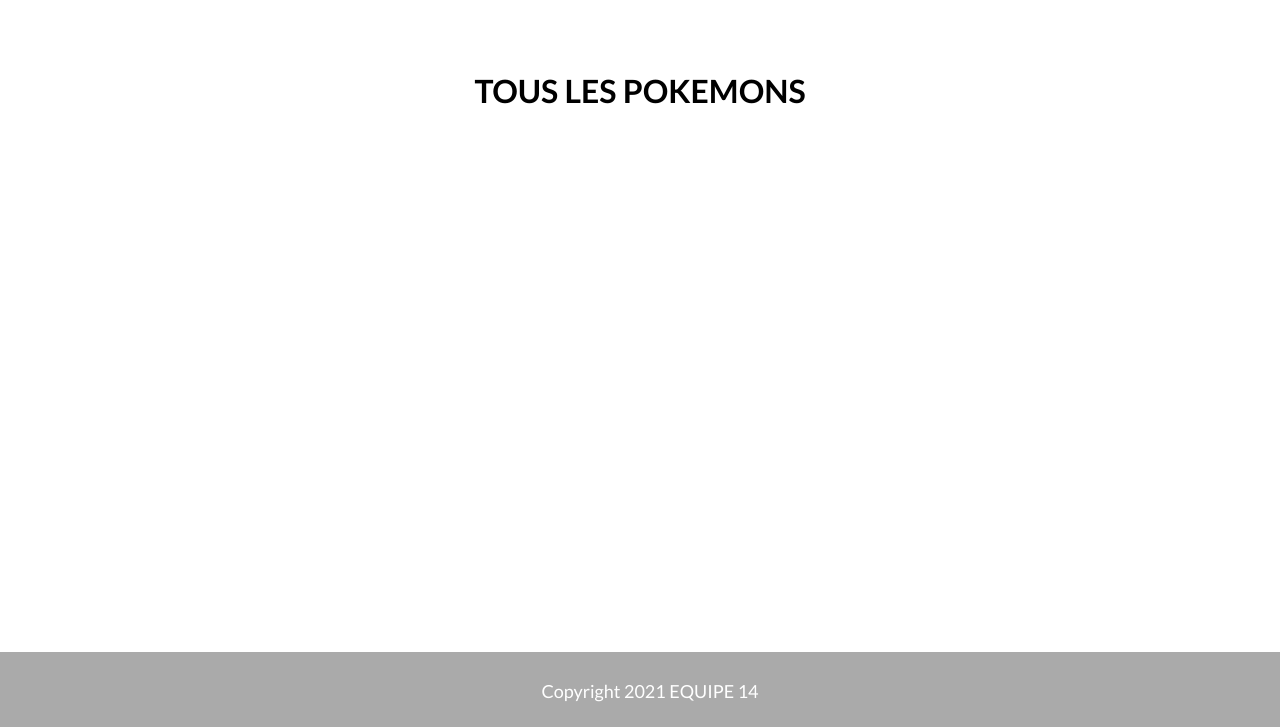
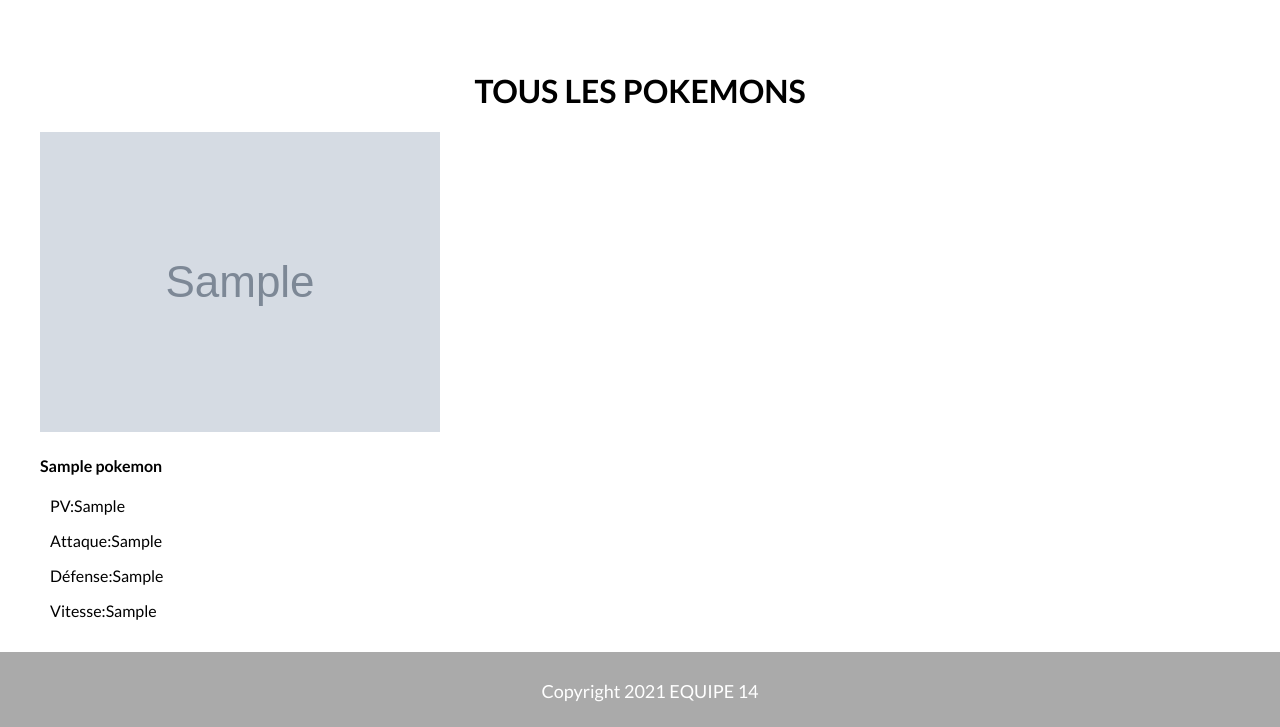
Before and after one commit to Dropaa/ProjecPHP, a PHP site: page /collection.php in a window 1280 px wide. Shown: the part 73-800 px from the top of the page. Run offline with PHP 8.4, Linux system fonts and the light colour scheme; tables that the repository leaves empty or names only in its code hold one stand-in row (values such as "Sample post"); grey boxes marked "Sample" are stand-in pictures.

Commit message:
Added collection display, ordered by name

```diff
--- a/collection.php
+++ b/collection.php
@@ -20,6 +20,28 @@ include('includes/header.php')
 
 <h1 class="allpokemonTitre">TOUS LES POKEMONS</h1>
 
+<?php
+
+include ('includes/config.php');
+
+$q = 'SELECT * FROM pokemon ORDER BY nom';
+$req = $db->query($q);
+$ans = $req->fetchAll(PDO::FETCH_ASSOC);
+
+foreach ($ans as $key => $pokemon) {
+    echo '<figure>';
+    echo '<img src="uploads/' . $pokemon['image'] .'">';
+    echo '<figcaption>';
+    echo '<H4>' . $pokemon['nom'] . '</H4>';
+    echo '<p> PV:' . $pokemon['pv'] .'</p>';
+    echo '<p> Attaque:' . $pokemon['attaque'] .'</p>';
+    echo '<p> Défense:' . $pokemon['defense'] .'</p>';
+    echo '<p> Vitesse:' . $pokemon['vitesse'] .'</p>';
+    echo '</figcaption>';
+    echo '</figure>';
+}
+?>
+
 </body>
 
 <?php include('includes/footer.php') ?>
--- a/profile.php
+++ b/profile.php
@@ -46,7 +46,7 @@ include('includes/header.php')
     <h2><strong>Mes pokemons :</strong></h2>
     <div>
         <?php
-        $q = 'SELECT * FROM pokemon WHERE id_user = :id_user';
+        $q = 'SELECT * FROM pokemon WHERE id_user = :id_user ORDER BY nom';
         $req = $db->prepare($q);
         $req->execute([
             'id_user' => $uid
```
